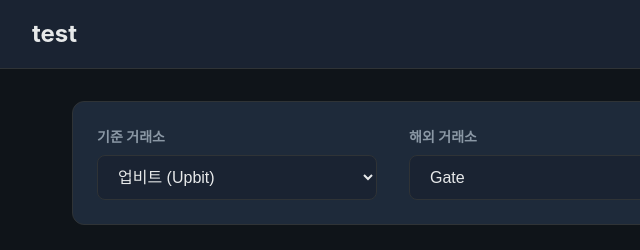
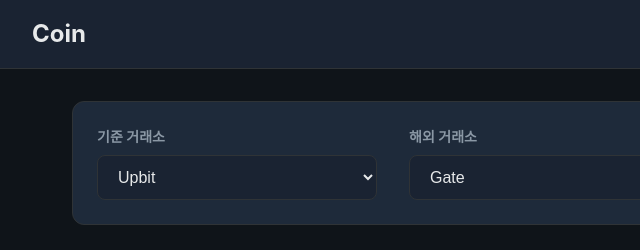
Before and after one commit to PhillipJFryz/test, a website: page index.html in a window 1280 px wide. Shown: the top 250 px of the page, 0-640 px from the left. Drawn offline with Linux system fonts and the light colour scheme; no server answers.

Commit message:
Add files via upload

```diff
--- a/index.html
+++ b/index.html
@@ -3,13 +3,13 @@
 <head>
   <meta charset="UTF-8">
   <meta name="viewport" content="width=device-width, initial-scale=1.0">
-  <title>test - 거래소 시세 비교</title>
+  <title>Coin - 거래소 시세 비교</title>
   <link rel="stylesheet" href="style.css">
 </head>
 <body>
   <header class="header">
     <div class="logo">
-      <h1>test</h1>
+      <h1>Coin</h1>
     </div>
   </header>
 
@@ -19,7 +19,7 @@
         <label for="baseExchange">기준 거래소</label>
         <select id="baseExchange" class="select">
           <option value="">거래소 선택</option>
-          <option value="upbit" selected>업비트 (Upbit)</option>
+          <option value="upbit" selected>Upbit</option>
         </select>
       </div>
       <div class="selector-group">
```
